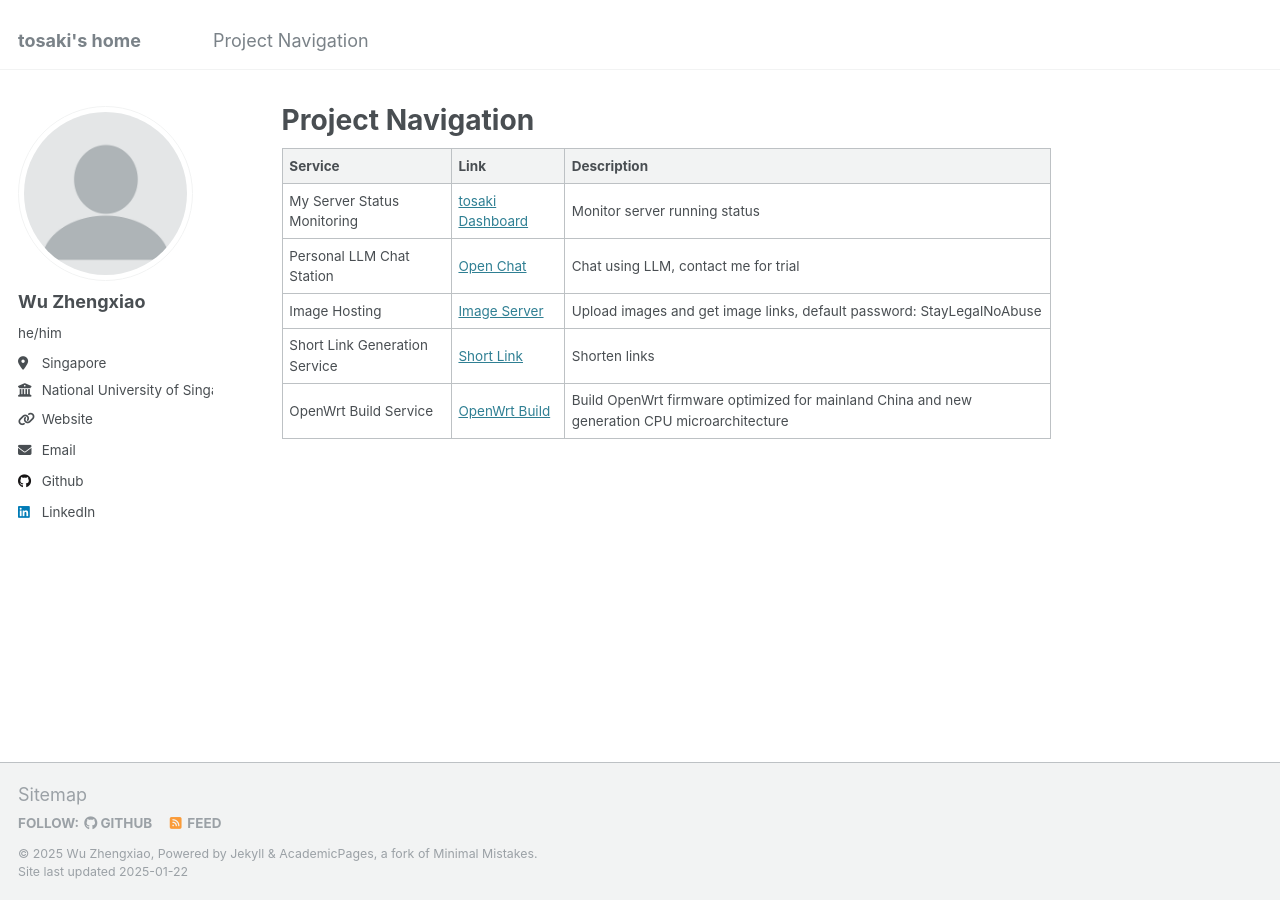
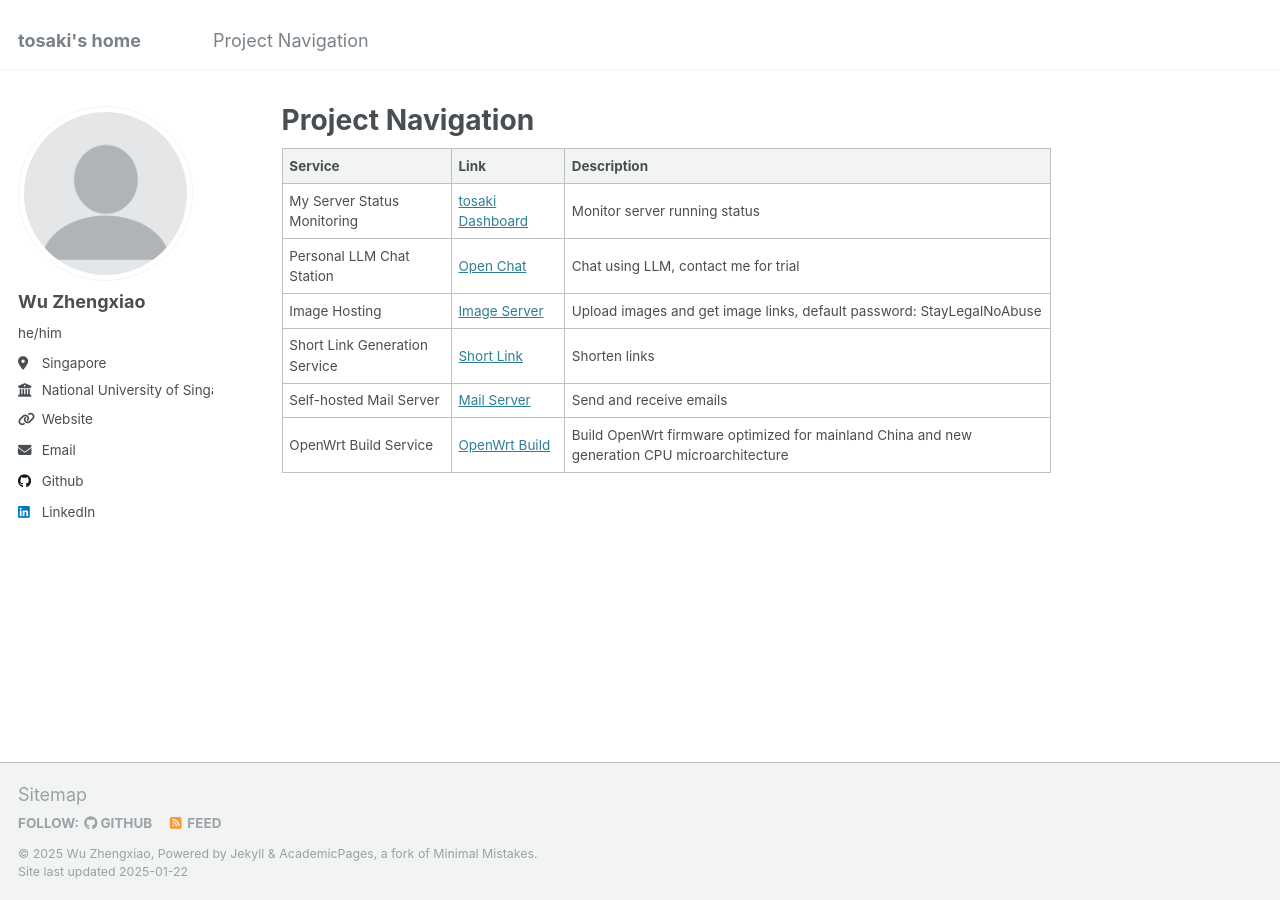
Before and after one commit to t0saki/t0saki.github.io, a Jekyll site: the page built from _pages/navigation.md, in a window 1280 px wide. Built offline with Jekyll 4.4.1, drawn with Linux system fonts in a browser that asks for light colours.

Commit message:
add mail server

```diff
--- a/_pages/navigation.md
+++ b/_pages/navigation.md
@@ -12,4 +12,5 @@ redirect_from:
 | Personal LLM Chat Station | [Open Chat](https://chat2.sakiko.us.kg/) | Chat using LLM, contact me for trial |
 | Image Hosting | [Image Server](https://bed.sakiko.us.kg/) | Upload images and get image links, default password: StayLegalNoAbuse |
 | Short Link Generation Service | [Short Link](https://yuricon.us.kg/) | Shorten links |
+| Self-hosted Mail Server | [Mail Server](https://mail.sakiwu.com/) | Send and receive emails |
 | OpenWrt Build Service | [OpenWrt Build](https://github.com/t0saki/openwrt-personal) | Build OpenWrt firmware optimized for mainland China and new generation CPU microarchitecture |
```
